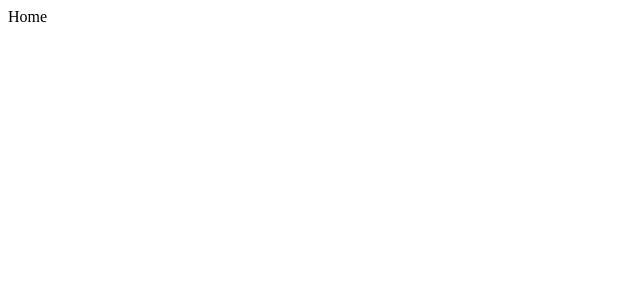
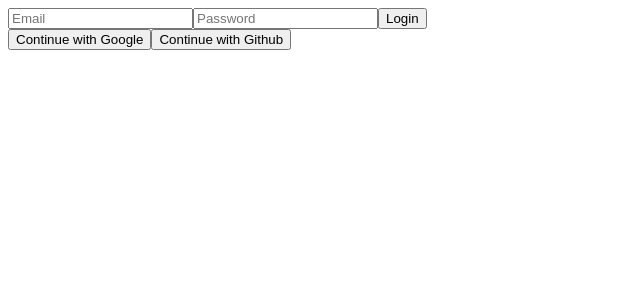
Before and after one commit to ehdrud1332/twitter, a React (Create React App) app: page / in a window 1280 px wide. Shown: the top 300 px of the page, without its empty margins (0-640 px from the left). Built offline with nearby package versions, Linux system fonts and the light colour scheme.

Commit message:
#2-1 Router 수정 , auth 추가

```diff
--- /dev/null
+++ b/jsconfig.json
@@ -0,0 +1,6 @@
+{
+  "compilerOptions": {
+    "baseUrl": "src"
+  },
+  "include": ["src"]
+}
--- a/src/components/App.js
+++ b/src/components/App.js
@@ -1,9 +1,14 @@
-import React from 'react';
-import AppRouter from "./Router";
+import React, { useState } from 'react';
+import AppRouter from "components/Router";
+import { authService } from "fbase";
 
 function App() {
+
+  const [isLoggedIn, setIsLoggedIn] = useState(authService.currentUser);
+
+
   return (
-    <AppRouter />
+    <AppRouter isLoggedIn={isLoggedIn}/>
   );
 }
 
--- a/src/components/Router.js
+++ b/src/components/Router.js
@@ -3,9 +3,8 @@ import { Route, Switch, HashRouter as Router } from 'react-router-dom';
 import Auth from "../routes/Auth";
 import Home from "../routes/Home";
 
-const AppRouter = () => {
+const AppRouter = ({isLoggedIn}) => {
 
-    const [isLoggedIn, setIsLoggedIn] = useState(true);
 
     return (
         <Router>
--- a/src/firebase.js
+++ b/src/fbase.js
@@ -1,4 +1,5 @@
 import firebase from "firebase/app";
+import 'firebase/auth';
 
 const firebaseConfig = {
     apiKey: process.env.REACT_APP_API_KEY,
@@ -9,4 +10,6 @@ const firebaseConfig = {
     appId: process.env.REACT_APP_APP_ID
 };
 
-export default firebase.initializeApp(firebaseConfig);
+firebase.initializeApp(firebaseConfig);
+
+export const authService = firebase.auth();
--- a/src/routes/Auth.js
+++ b/src/routes/Auth.js
@@ -1,3 +1,49 @@
-import React from 'react';
+import React, { useState } from 'react';
 
-export default () => <span>Auth</span>
+export default () => {
+
+    const [email, setEmail] = useState("")
+    const [password, setPassword] = useState("")
+
+    const onChange = (event) => {
+        const {target: {name, value}} = event;
+        if(name === 'email') {
+            setEmail(value)
+        } else if(name ==='password') {
+            setPassword(value)
+        }
+    }
+
+    const onSubmit = (event) => {
+        event.preventDefault();
+    }
+
+    return (
+        <div>
+            <form onSubmit={onSubmit}>
+                <input
+                    name='email'
+                    type='text'
+                    placeholder='Email'
+                    required
+                    value={email}
+                    onChange={onChange}
+                />
+                <input
+                    name="password"
+                    type='password'
+                    placeholder='Password'
+                    required
+                    value={password}
+                    onChange={onChange}
+                />
+
+                <input type='submit' value='Login' />
+            </form>
+            <div>
+                <button>Continue with Google</button>
+                <button>Continue with Github</button>
+            </div>
+        </div>
+    )
+}
```
